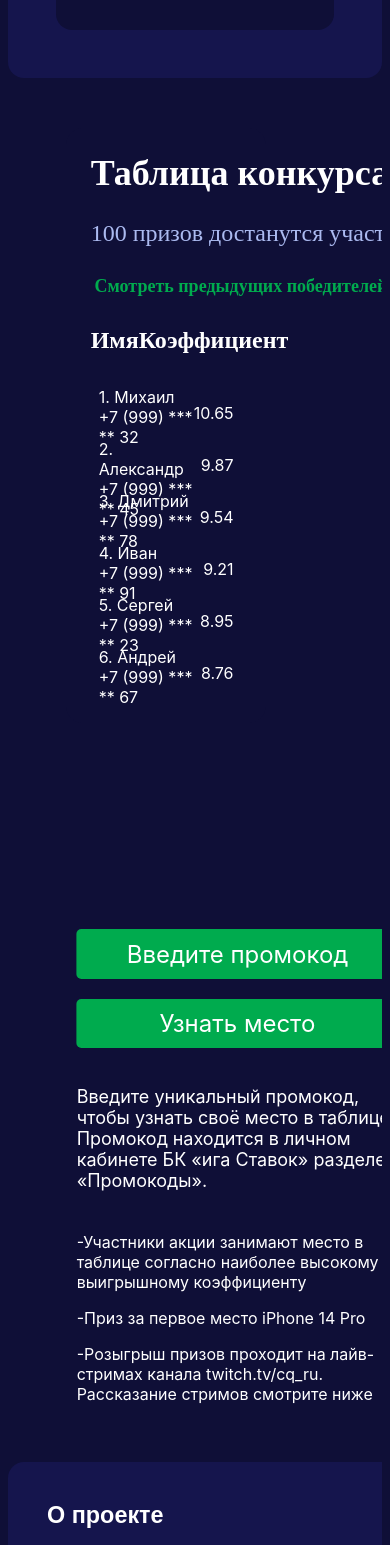
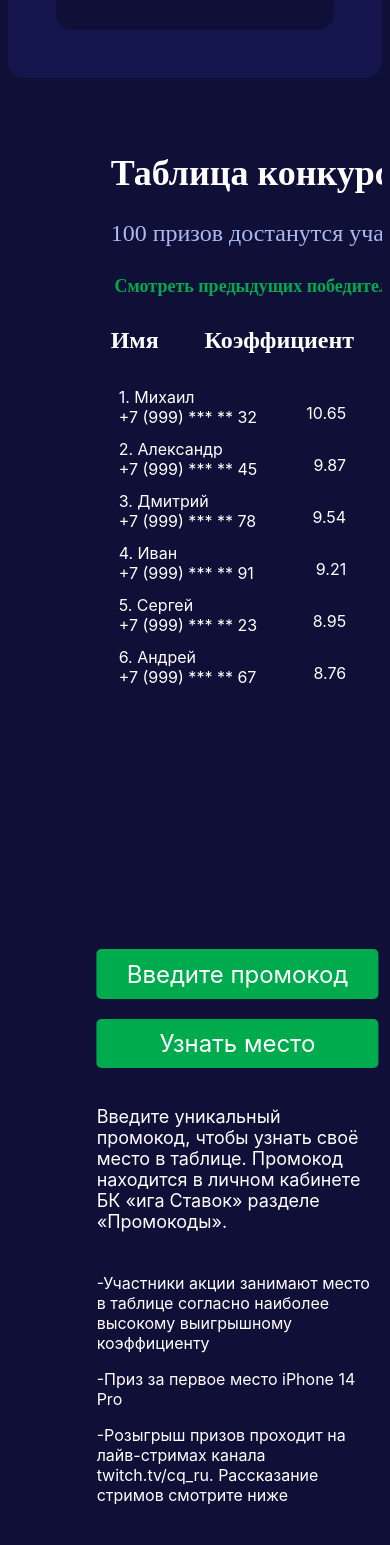
Before and after one commit to shifus/newyear, a Svelte app: page / in a window 390 px wide. Shown: the part 4700-6245 px from the top of the page. Built offline with nearby package versions, Linux system fonts and the light colour scheme.

Commit message:
Не неаезжают, но хреново

```diff
--- a/src/components/Screen1.svelte
+++ b/src/components/Screen1.svelte
@@ -738,18 +738,42 @@
 
   .leaderboard-container {
     display: flex;
-    justify-content: flex-start; /* Размещаем элементы по левому краю */
+    justify-content: space-between;
     width: 100%;
+    max-width: 1200px;
+    margin: 0 auto;
+    gap: 20px;
   }
 
   .leaderboard-left {
-    flex: 0 0 auto; /* Устанавливаем фиксированную ширину для левой колонки */
-    max-width: 60%; /* Ограничиваем максимальную ширину */
+    flex: 0 0 65%;
+    max-width: 904px;
   }
 
   .leaderboard-right {
-    width: 300px; /* Фиксированная ширина для правой колонки */
-    padding-left: 10px; /* Уменьшаем отступ слева для отделения от таблицы */
+    flex: 0 0 30%;
+    padding-left: 10px;
+  }
+
+  @media (max-width: 768px) {
+    .leaderboard-container {
+      flex-direction: column;
+      align-items: center;
+      padding: 0 20px;
+    }
+
+    .leaderboard-left {
+      flex: none;
+      width: 100%;
+      max-width: 100%;
+    }
+
+    .leaderboard-right {
+      flex: none;
+      width: 100%;
+      max-width: 400px;
+      margin-top: 20px;
+    }
   }
 
   .actions-container {
```
Also changed, not shown: public/build/bundle.css, public/build/bundle.js, 1 other file (tests, documents, lock files or other folders).
